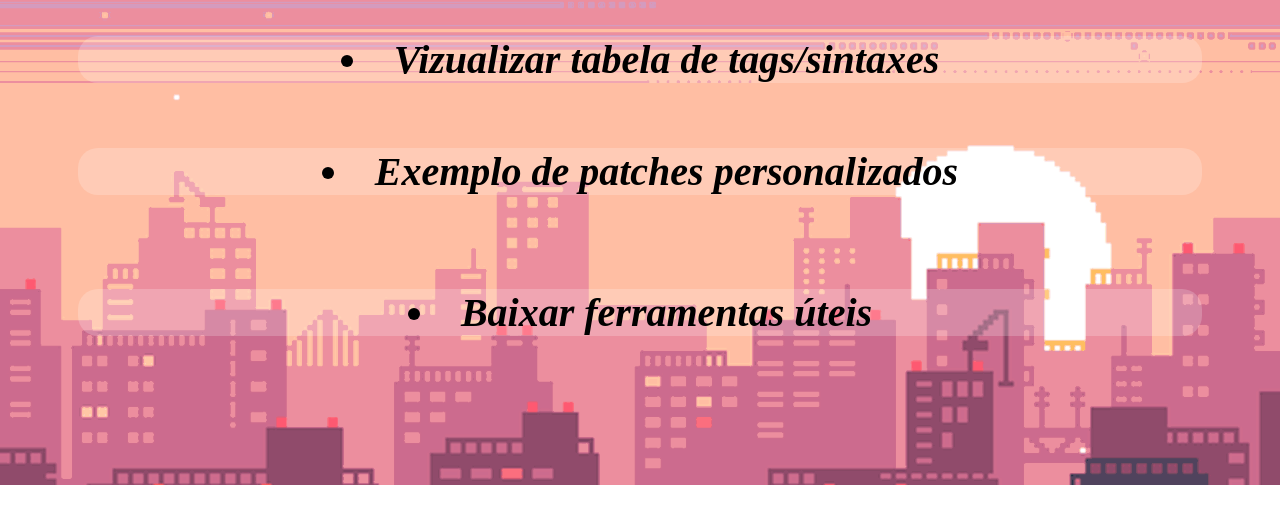
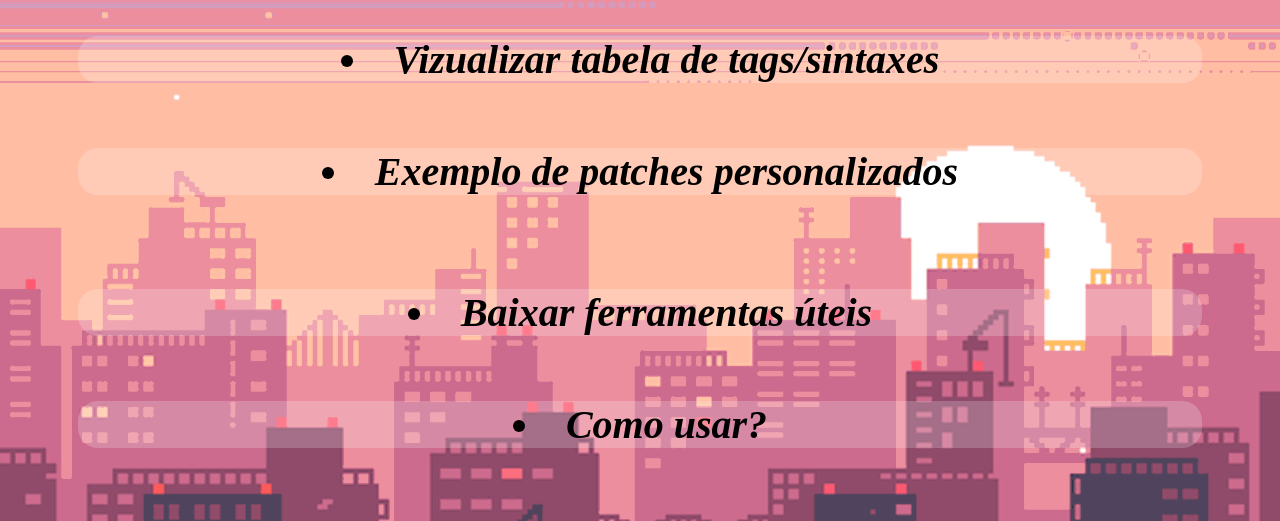
Before and after one commit to ApkEditorProBr/PatchLuck, a plain HTML site: page index.html in a window 1280 px wide. Shown: the part 315-836 px from the top of the page. Before the commit the page ends 800 px from the top, so only its background shows below. Drawn offline with Linux system fonts and the light colour scheme.

Commit message:
Update index.html

```diff
--- a/index.html
+++ b/index.html
@@ -41,6 +41,11 @@ body {
 <li><i>Baixar ferramentas úteis</i></li>
 </a>
 <br></br>
+	<a href="uso.html">
+<li><i>Como usar?</i></li>
+</a>
+<br></br>
+
 </center>
 
 
```
